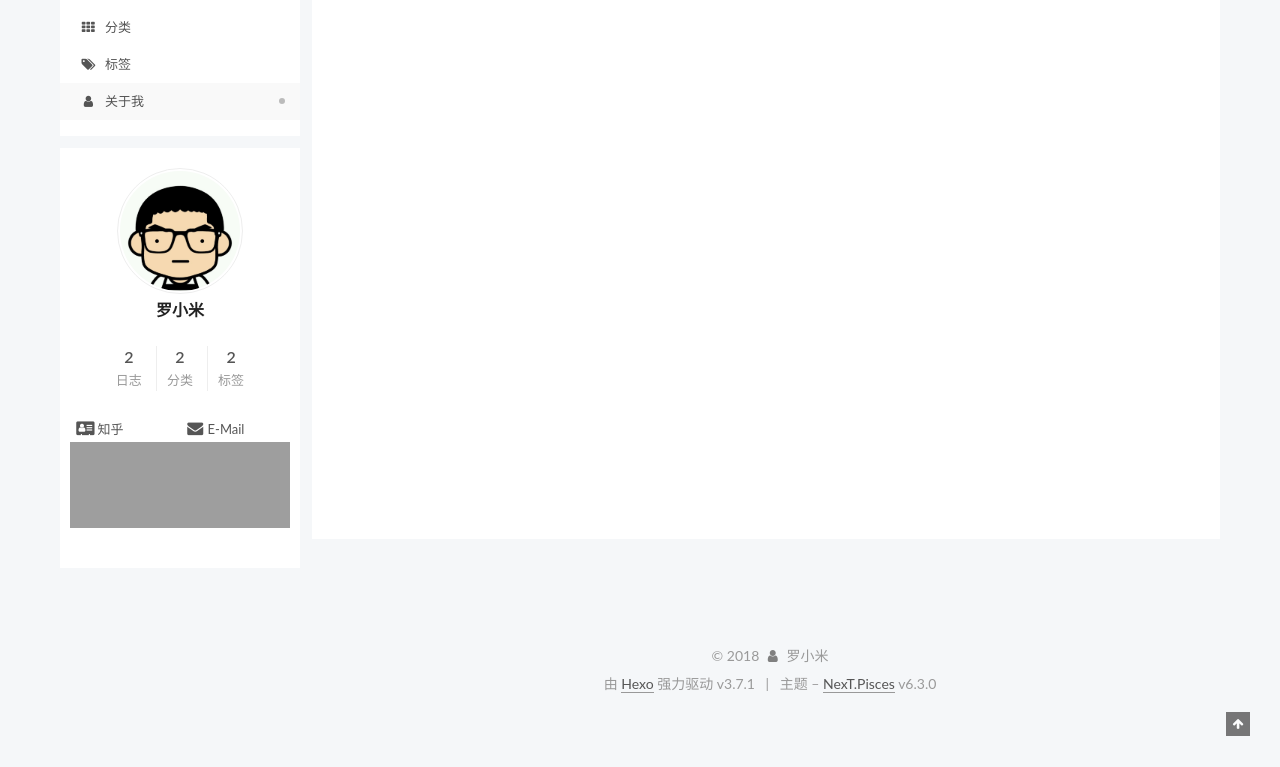
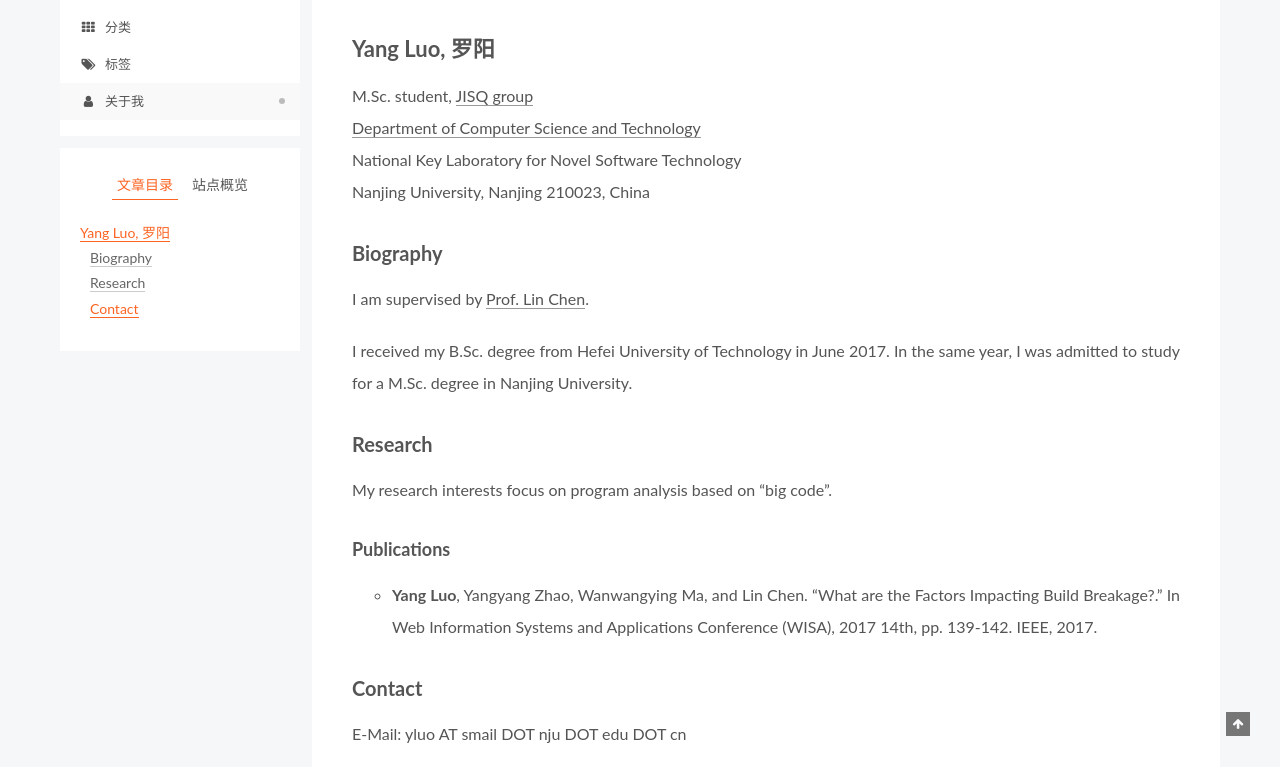
Before and after one commit to YannLuo/yannluo.github.io, a plain HTML site: page about/index.html in a window 1280 px wide. Shown: the part 164-931 px from the top of the page. Before the commit the page ends 882 px from the top, so only its background shows below. Drawn offline with nearby package versions, Linux system fonts and the light colour scheme; some packages are replaced by stand-ins of ours; grey boxes are pictures that could not be loaded.

Commit message:
Site updated: 2018-08-14 13:14:28

```diff
--- a/about/index.html
+++ b/about/index.html
@@ -108,14 +108,17 @@
 
 
 
-  <meta property="og:type" content="website">
-<meta property="og:title" content="about">
+  <meta name="description" content="Yang Luo, 罗阳M.Sc. student, JISQ groupDepartment of Computer Science and TechnologyNational Key Laboratory for Novel Software TechnologyNanjing University, Nanjing 210023, China BiographyI am supervise">
+<meta property="og:type" content="website">
+<meta property="og:title" content="About Me">
 <meta property="og:url" content="http://yoursite.com/about/index.html">
 <meta property="og:site_name" content="罗小米">
+<meta property="og:description" content="Yang Luo, 罗阳M.Sc. student, JISQ groupDepartment of Computer Science and TechnologyNational Key Laboratory for Novel Software TechnologyNanjing University, Nanjing 210023, China BiographyI am supervise">
 <meta property="og:locale" content="zh-CN">
-<meta property="og:updated_time" content="2018-08-13T09:32:48.408Z">
+<meta property="og:updated_time" content="2018-08-14T05:12:14.460Z">
 <meta name="twitter:card" content="summary">
-<meta name="twitter:title" content="about">
+<meta name="twitter:title" content="About Me">
+<meta name="twitter:description" content="Yang Luo, 罗阳M.Sc. student, JISQ groupDepartment of Computer Science and TechnologyNational Key Laboratory for Novel Software TechnologyNanjing University, Nanjing 210023, China BiographyI am supervise">
 
 
 
@@ -132,7 +135,7 @@
   };
 </script>
 
-  <title>about | 罗小米</title>
+  <title>About Me | 罗小米</title>
 
 
 
@@ -314,7 +317,7 @@
     <div class="post-block page">
       <header class="post-header">
 
-<h1 class="post-title" itemprop="name headline">about</h1>
+<h1 class="post-title" itemprop="name headline">About Me</h1>
 
 <div class="post-meta">
 
@@ -332,6 +335,15 @@
       <div class="post-body">
 
 
+          <h1 id="Yang-Luo-罗阳"><a href="#Yang-Luo-罗阳" class="headerlink" title="Yang Luo, 罗阳"></a>Yang Luo, 罗阳</h1><p>M.Sc. student, <a href="http://jisq.nju.edu.cn/" target="_blank" rel="noopener">JISQ group</a><br><a href="http://cs.nju.edu.cn/" target="_blank" rel="noopener">Department of Computer Science and Technology</a><br>National Key Laboratory for Novel Software Technology<br>Nanjing University, Nanjing 210023, China</p>
+<h2 id="Biography"><a href="#Biography" class="headerlink" title="Biography"></a>Biography</h2><p>I am supervised by <a href="http://cs.nju.edu.cn/chenlin/pages/chinese.htm" target="_blank" rel="noopener">Prof. Lin Chen</a>.</p>
+<p>I received my B.Sc. degree from Hefei University of Technology in June 2017. In the same year, I was admitted to study for a M.Sc. degree in Nanjing University.</p>
+<h2 id="Research"><a href="#Research" class="headerlink" title="Research"></a>Research</h2><p>My research interests focus on program analysis based on “big code”. </p>
+<h3 id="Publications"><a href="#Publications" class="headerlink" title="Publications"></a>Publications</h3><ul>
+<li><strong>Yang Luo</strong>, Yangyang Zhao, Wanwangying Ma, and Lin Chen. “What are the Factors Impacting Build Breakage?.” In Web Information Systems and Applications Conference (WISA), 2017 14th, pp. 139-142. IEEE, 2017.</li>
+</ul>
+<h2 id="Contact"><a href="#Contact" class="headerlink" title="Contact"></a>Contact</h2><p>E-Mail: yluo AT smail DOT nju DOT edu DOT cn</p>
+<p>知乎: <a href="https://www.zhihu.com/people/ly941122/activities" target="_blank" rel="noopener">罗小米</a></p>
 
 
       </div>
@@ -375,8 +387,17 @@
 
 
 
+        <ul class="sidebar-nav motion-element">
+          <li class="sidebar-nav-toc sidebar-nav-active" data-target="post-toc-wrap">
+            文章目录
+          </li>
+          <li class="sidebar-nav-overview" data-target="site-overview-wrap">
+            站点概览
+          </li>
+        </ul>
 
-      <section class="site-overview-wrap sidebar-panel sidebar-panel-active">
+
+      <section class="site-overview-wrap sidebar-panel">
         <div class="site-overview">
           <div class="site-author motion-element" itemprop="author" itemscope itemtype="http://schema.org/Person">
 
@@ -476,6 +497,22 @@
         </div>
       </section>
 
+
+      <!--noindex-->
+        <section class="post-toc-wrap motion-element sidebar-panel sidebar-panel-active">
+          <div class="post-toc">
+
+
+
+
+
+
+              <div class="post-toc-content"><ol class="nav"><li class="nav-item nav-level-1"><a class="nav-link" href="#Yang-Luo-罗阳"><span class="nav-text">Yang Luo, 罗阳</span></a><ol class="nav-child"><li class="nav-item nav-level-2"><a class="nav-link" href="#Biography"><span class="nav-text">Biography</span></a></li><li class="nav-item nav-level-2"><a class="nav-link" href="#Research"><span class="nav-text">Research</span></a><ol class="nav-child"><li class="nav-item nav-level-3"><a class="nav-link" href="#Publications"><span class="nav-text">Publications</span></a></li></ol></li><li class="nav-item nav-level-2"><a class="nav-link" href="#Contact"><span class="nav-text">Contact</span></a></li></ol></li></ol></div>
+
+
+          </div>
+        </section>
+      <!--/noindex-->
 
 
 
--- a/css/main.css
+++ b/css/main.css
@@ -1852,7 +1852,7 @@ img:hover {
   width: 4px;
   height: 4px;
   border-radius: 50%;
-  background: #ff49a3;
+  background: #ffcfff;
 }
 .links-of-blogroll {
   font-size: 13px;
```
